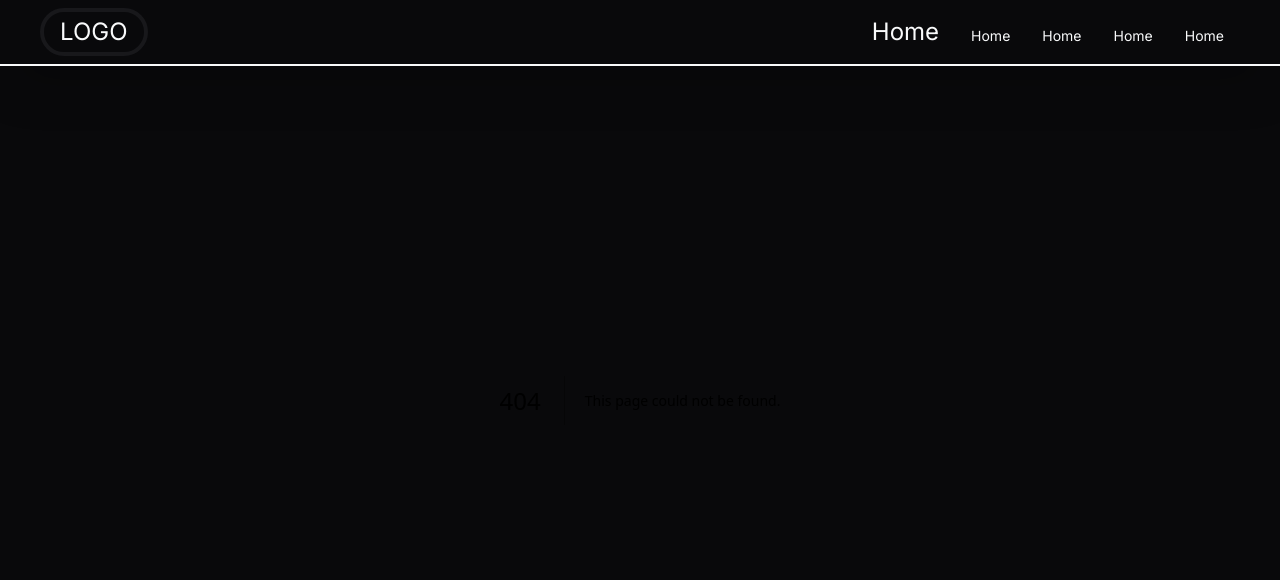
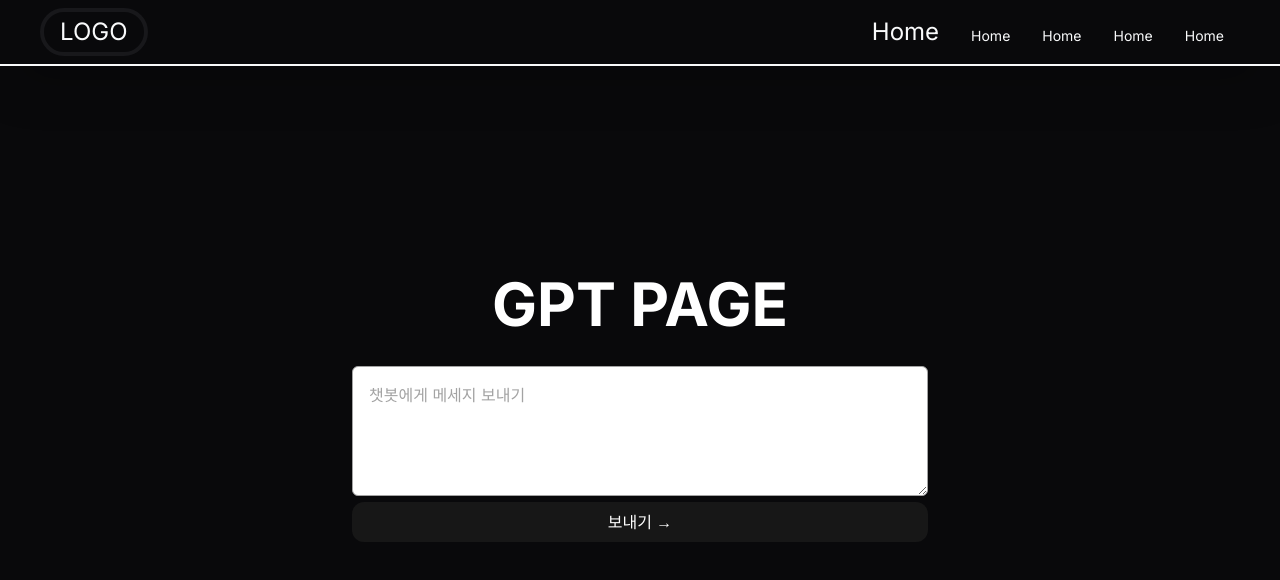
Before and after one commit to 2023-IMAGE-FUSION-CONTEST/image-fusion-contest, a Next.js app: page /chat in a window 1280 px wide. Before the commit this address had no page. Shown: the top 580 px of the page. Built offline with nearby package versions, Linux system fonts and the light colour scheme.

Commit message:
Create a test layout for the chatbot.

```diff
--- /dev/null
+++ b/app/chat/page.tsx
@@ -0,0 +1,10 @@
+import ClientSection from "@/app/components/ClientSection";
+
+export default function Home() {
+    return (
+        <div className="flex min-h-screen w-full flex-col items-center justify-center gap-4 text-center">
+            <h1 className="my-4 text-6xl font-bold text-white">GPT PAGE</h1>
+            <ClientSection />
+        </div>
+    )
+}
--- /dev/null
+++ b/app/components/ClientSection.tsx
@@ -0,0 +1,41 @@
+"use client";
+
+import { useState } from "react";
+
+export default function ClientSection() {
+    const [loading, setLoading] = useState(false);
+    const [input, setInput] = useState("");
+    const [response, setResponse] = useState<String>("");
+    return (
+        <div className="w-full max-w-xl">
+            <textarea
+                value={input}
+                onChange={(e) => setInput(e.target.value)}
+                rows={4}
+                maxLength={200}
+                className="focus:ring-neu w-full rounded-md border border-neutral-400
+               p-4 text-neutral-900 shadow-sm placeholder:text-neutral-400 focus:border-neutral-900"
+                placeholder={"챗봇에게 메세지 보내기"}
+            />
+            {!loading ? (
+                <button
+                    className="w-full rounded-xl bg-neutral-900 px-4 py-2 font-medium text-white hover:bg-black/80"
+                >
+                    보내기 &rarr;
+                </button>
+            ) : (
+                <button
+                    disabled
+                    className="w-full rounded-xl bg-neutral-900 px-4 py-2 font-medium text-white"
+                >
+                    <div className="animate-pulse font-bold tracking-widest">...</div>
+                </button>
+            )}
+            {response && (
+                <div className="mt-8 rounded-xl border bg-white p-4 shadow-md transition hover:bg-gray-100">
+                    {response}
+                </div>
+            )}
+        </div>
+    );
+}
```
